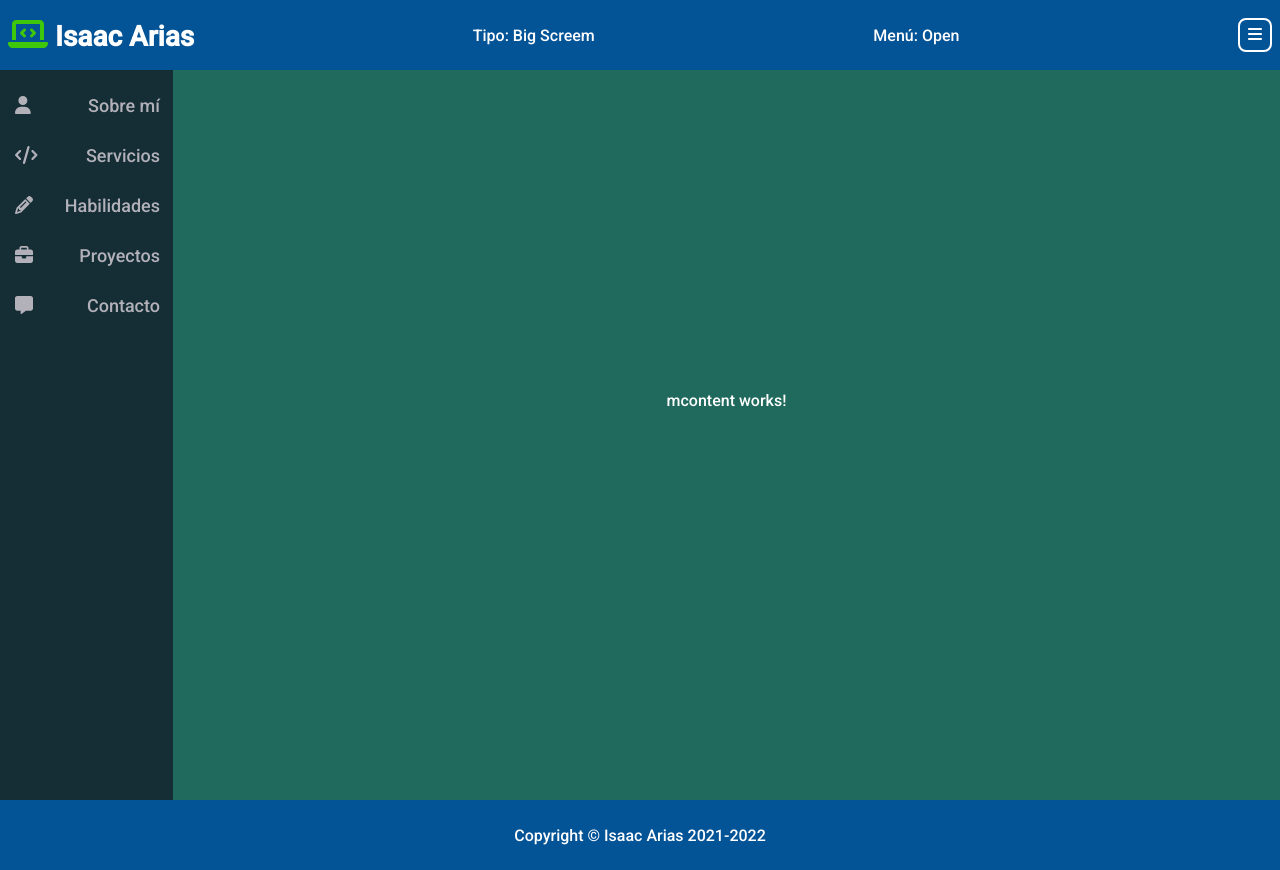
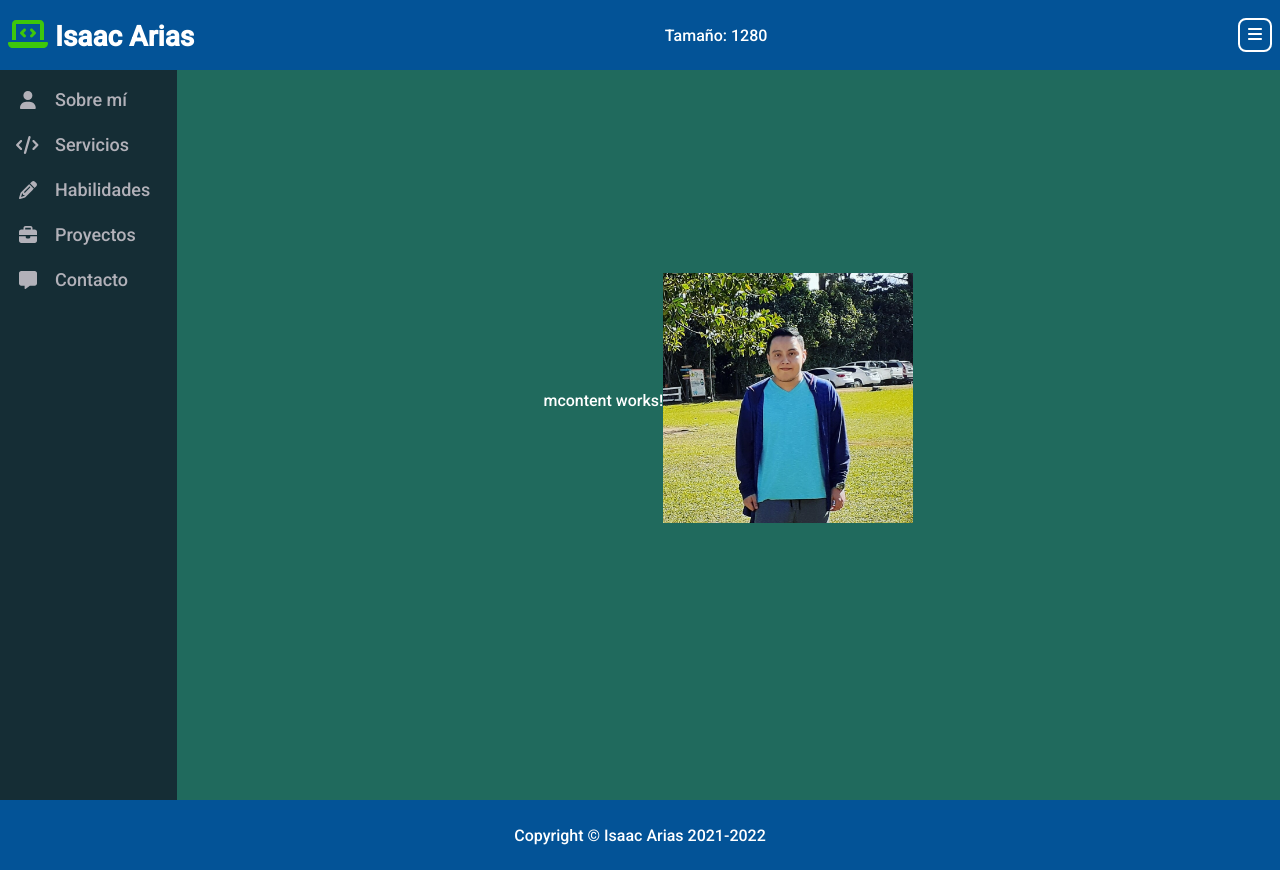
Before and after one commit to Isaac953/Portfolio_Angular, an Angular app: page / in a window 1280 px wide. Built offline with nearby package versions, Linux system fonts and the light colour scheme.

Commit message:
Estilización del menu completo para todos los tamaños de pantalla

```diff
--- a/src/app/components/header/header.component.html
+++ b/src/app/components/header/header.component.html
@@ -2,9 +2,9 @@
   <fa-icon class="header__logo--icon" [icon]="faLaptopCode"></fa-icon>{{myName}}
 </a>
 
-<span [hidden]="true">Tamaño: {{sizeDisplay}}</span>
-<span [hidden]="false">Tipo: {{typeDisplay}}</span>
-<span [hidden]="false">Menú: {{sidenavStatus}}</span>
+<span [hidden]="false">Tamaño: {{sizeDisplay}}</span>
+<span [hidden]="true">Tipo: {{typeDisplay}}</span>
+<span [hidden]="true">Menú: {{sidenavStatus}}</span>
 
 <button class="header__button" (click)="changeSidenav()">
   <fa-icon [icon]="faBars"></fa-icon>
--- a/src/app/components/main/main.component.css
+++ b/src/app/components/main/main.component.css
@@ -1,6 +1,6 @@
 /* Start Media Queries Screens 1024px */
 .main__sidenav {
-  width: 200px;
+  width: 205px;
   height: 100vh;
   display: flex;
 
@@ -16,7 +16,7 @@
 }
 
 .main__sidenav--closed {
-  margin-right: -120px;
+  margin-right: -142px;
   /* transition: all 0.3s; */
 }
 
@@ -35,7 +35,7 @@
 /* Start Media Queries Screens 768px and 1023px */
 @media screen and (min-width: 768px) and (max-width: 1023px) {
   .main__sidenav--open {
-    margin-right: -120px;
+    margin-right: -142px;
     margin-top: 0px;
     /* transition: all 0.3s; */
   }
@@ -57,7 +57,7 @@
 
   .main__sidenav--open {
     margin-right: 0px;
-    margin-top: -230px;
+    margin-top: -260px;
     /* transition: all 0.3s; */
   }
 
--- a/src/app/components/main/mcontent/mcontent.component.html
+++ b/src/app/components/main/mcontent/mcontent.component.html
@@ -1 +1,2 @@
 <p>mcontent works!</p>
+<figure><img width="250px" src="./assets/images/profile_me.jpg"></figure>
--- a/src/app/components/main/sidenav/sidenav.component.css
+++ b/src/app/components/main/sidenav/sidenav.component.css
@@ -1,7 +1,8 @@
+/* Start Media Queries Screens 1024px */
 .main__sidenav--list {
-  /* padding-top: 80px; */
   list-style: none;
-  padding: 80px 0px 5px 5px;
+  padding-top: 77px;
+  margin: 0px 5px;
 }
 
 .list__item {
@@ -12,13 +13,12 @@
 }
 
 .list__item--option {
+  cursor: pointer;
   font-size: 18px;
 
   display: flex;
 
-  width: 165px;
-  min-width: 50px;
-  height: 50px;
+  height: 45px;
   padding: 10px;
 
   text-decoration: none;
@@ -29,6 +29,14 @@
   align-items: center;
 }
 
+.option__expanded {
+  width: 165px;
+}
+
+.option__collapsed {
+  width: 45px;
+}
+
 .list__item--option:hover {
   transition: 0.5s;
 
@@ -36,3 +44,86 @@
   border-radius: 5px;
   background-color: var(--bg-hover-sidenav-color);
 }
+
+.option__icon {
+  display: flex;
+
+  min-width: 25px;
+  min-height: 25px;
+
+  justify-content: center;
+  align-items: center;
+}
+
+.option__name {
+  min-width: 155px;
+  padding-left: 15px;
+}
+/* End Media Queries Screens 1024px */
+
+/* Start Media Queries Screens 768px and 1023px */
+@media screen and (min-width: 768px) and (max-width: 1023px) {
+  .main__sidenav--list {
+    padding-top: 72px;
+  }
+
+  .list__item--option {
+    font-size: 16px;
+
+    height: 42px;
+    padding: 8px;
+  }
+
+  .option__expanded {
+    width: 42px;
+  }
+
+  .option__collapsed {
+    width: 160px;
+  }
+
+  .option__icon {
+    min-width: 23px;
+    min-height: 23px;
+  }
+
+  .option__name {
+    min-width: 153px;
+    padding-left: 17px;
+  }
+}
+/* End Media Queries Screens 768px and 1023px */
+
+/* Start Media Queries Screens 767px */
+@media screen and (max-width: 767px) {
+  .main__sidenav--list {
+    padding-top: 60px;
+    margin: 8px 8px;
+  }
+
+  .list__item--option {
+    font-size: 14px;
+
+    height: 40px;
+    padding: 6px;
+  }
+
+  .option__expanded {
+    width: 40px;
+  }
+
+  .option__collapsed {
+    width: 145px;
+  }
+
+  .option__icon {
+    min-width: 20px;
+    min-height: 20px;
+  }
+
+  .option__name {
+    min-width: 135px;
+    padding-left: 15px;
+  }
+}
+/* End Media Queries Screens 767px */
--- a/src/app/components/main/sidenav/sidenav.component.html
+++ b/src/app/components/main/sidenav/sidenav.component.html
@@ -1,6 +1,7 @@
 <ul class="main__sidenav--list">
   <li class="list__item" *ngFor="let navOption of navComponents">
-    <a class="list__item--option">
+    <a class="list__item--option"
+      [ngClass]="{'option__expanded': itemOption === 'Open', 'option__collapsed' : itemOption === 'Closed'}">
       <fa-icon [icon]="navOption.icon" class="option__icon"></fa-icon> <span
         class="option__name">{{navOption.component}}</span>
     </a>
--- a/src/app/components/main/sidenav/sidenav.component.ts
+++ b/src/app/components/main/sidenav/sidenav.component.ts
@@ -6,6 +6,7 @@ import {
   faBriefcase,
   faCommentAlt,
 } from '@fortawesome/free-solid-svg-icons';
+import { SidenavService } from 'src/app/services/sidenav.service';
 
 @Component({
   selector: 'sidenav',
@@ -18,6 +19,8 @@ export class SidenavComponent implements OnInit {
   faPencilAlt = faPencilAlt;
   faBriefcase = faBriefcase;
   faCommentAlt = faCommentAlt;
+
+  itemOption = 'Open';
 
   navComponents: any[] = [
     {
@@ -47,7 +50,13 @@ export class SidenavComponent implements OnInit {
     },
   ];
 
-  constructor() {}
+  constructor(private sidenavService: SidenavService) {}
 
-  ngOnInit(): void {}
+  ngOnInit() {
+    /* Change value itemOption for the Service */
+    this.sidenavService.sidenav$.subscribe((status) => {
+      this.itemOption = status;
+      console.log('navbar:', status);
+    });
+  }
 }
```
